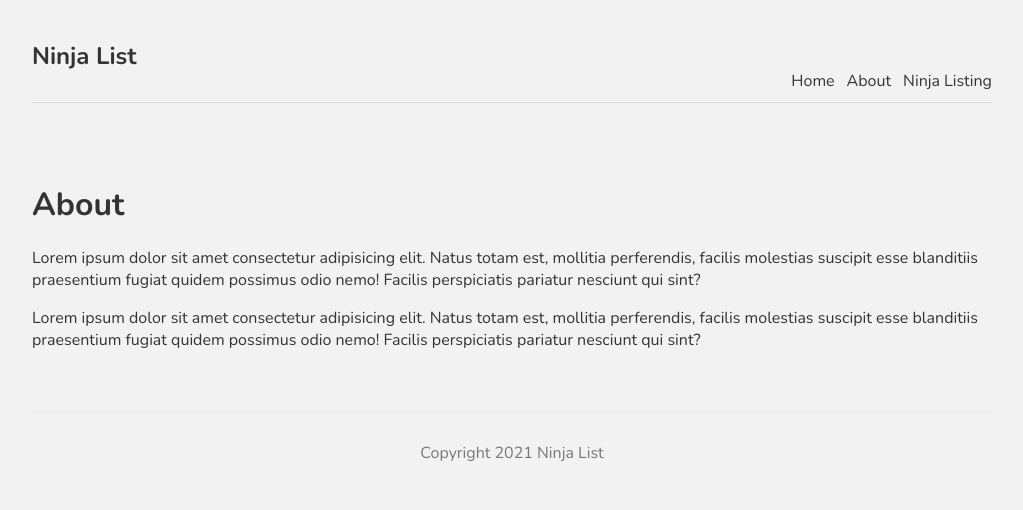
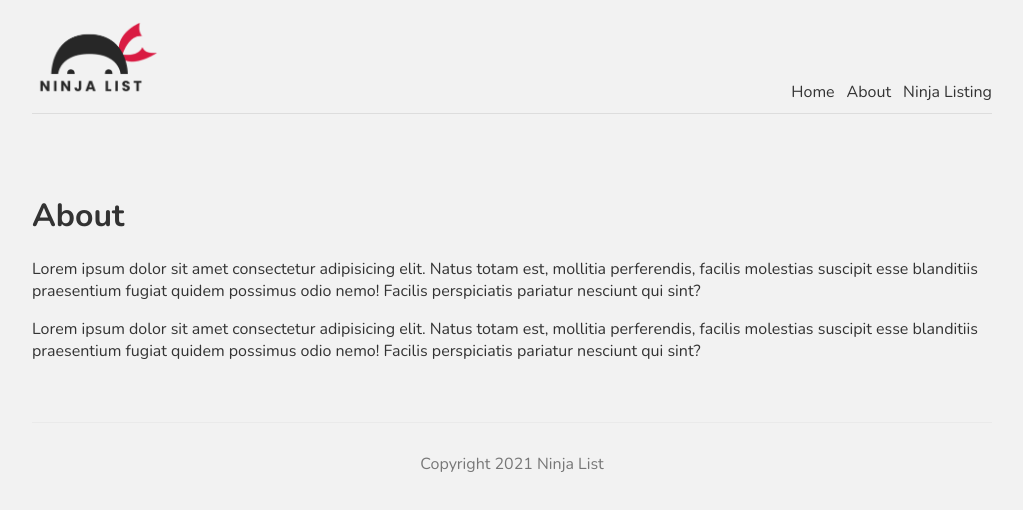
Before and after one commit to bioDanCho/ninjalist-next, a Next.js app: page /about in a window 1280 px wide. Shown: the top 510 px of the page, without its empty margins (128-1151 px from the left). Built offline with nearby package versions, Linux system fonts and the light colour scheme.

Commit message:
lesson 9

```diff
--- a/comps/Navbar.js
+++ b/comps/Navbar.js
@@ -1,11 +1,12 @@
 import React from 'react';
 import Link from 'next/link';
+import Image from 'next/image';
 
 const Navbar = () => {
     return (
         <nav>
             <div className='logo'>
-                <h1>Ninja List</h1>
+                <Image src='/logo.png' width={128} height={77} />
             </div>
             <Link href='/'>Home</Link>
             <Link href='/about'>About</Link>
--- a/pages/about.js
+++ b/pages/about.js
@@ -1,22 +1,29 @@
+import Head from 'next/head';
 import React from 'react';
 
 const About = () => {
     return (
+        <>
+            <Head>
+                <title>Ninja List | About</title>
+                <meta name='keywords' content='ninjas' />
+            </Head>
             <div>
                 <h1>About</h1>
                 <p>
-                Lorem ipsum dolor sit amet consectetur adipisicing elit. Natus
-                totam est, mollitia perferendis, facilis molestias suscipit esse
-                blanditiis praesentium fugiat quidem possimus odio nemo! Facilis
-                perspiciatis pariatur nesciunt qui sint?
+                    Lorem ipsum dolor sit amet consectetur adipisicing elit.
+                    Natus totam est, mollitia perferendis, facilis molestias
+                    suscipit esse blanditiis praesentium fugiat quidem possimus
+                    odio nemo! Facilis perspiciatis pariatur nesciunt qui sint?
                 </p>
                 <p>
-                Lorem ipsum dolor sit amet consectetur adipisicing elit. Natus
-                totam est, mollitia perferendis, facilis molestias suscipit esse
-                blanditiis praesentium fugiat quidem possimus odio nemo! Facilis
-                perspiciatis pariatur nesciunt qui sint?
+                    Lorem ipsum dolor sit amet consectetur adipisicing elit.
+                    Natus totam est, mollitia perferendis, facilis molestias
+                    suscipit esse blanditiis praesentium fugiat quidem possimus
+                    odio nemo! Facilis perspiciatis pariatur nesciunt qui sint?
                 </p>
             </div>
+        </>
     );
 };
 
```
Also changed, not shown: pages/index.js (+15 -6 lines), public/logo.png (added). Lines whose indentation alone changed are shown as unchanged.
